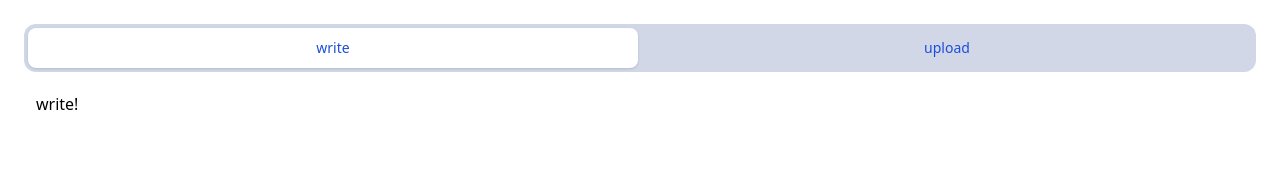
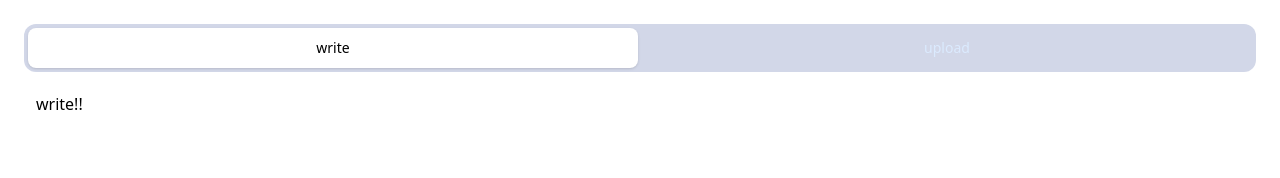
Before and after one commit to Onur169/vuegolith, a Vue app in the folder frontend/: page / in a window 1280 px wide. Shown: the top 178 px of the page. Built offline with nearby package versions, Linux system fonts and the light colour scheme.

Commit message:
refactor

```diff
--- a/frontend/src/App.vue
+++ b/frontend/src/App.vue
@@ -1,52 +1,23 @@
 <template>
   <div class="flex flex-col justify-center w-full p-6">
-    <TabGroup>
-      <TabList class="flex space-x-1 rounded-xl bg-blue-900/20 p-1">
-        <Tab
-          v-for="tab in tabs"
-          as="template"
-          :key="tab.id"
-          v-slot="{ selected }"
-        >
-          <button
-            :class="[
-              'w-full rounded-lg py-2.5 text-sm font-medium leading-5 text-blue-700 focus:outline-none',
-              selected
-                ? 'bg-white shadow'
-                : 'text-blue-100 hover:bg-white/[0.12] hover:text-white',
-            ]"
-          >
-            {{ tab.name }}
-          </button>
-        </Tab>
-      </TabList>
-
-      <TabPanels class="mt-2">
-        <TabPanel
-          v-for="(tab, idx) in tabs"
-          :key="idx"
-          :class="['rounded-xl bg-white p-3']"
-        >
-          <div v-if="tab.name == 'write'">write!</div>
-          <div v-if="tab.name == 'upload'">upload!</div>
-        </TabPanel>
-      </TabPanels>
-    </TabGroup>
+    <Tabs :tabs="tabs" />
   </div>
 </template>
 
-<script setup lang="tsx">
+<script setup lang="ts">
 import { ref } from "vue";
-import { TabGroup, TabList, Tab, TabPanels, TabPanel } from "@headlessui/vue";
+import Tabs from "./components/Tabs.vue";
 
 const tabs = ref([
   {
     name: "write",
     id: 1,
+    content: "write!!",
   },
   {
     name: "upload",
     id: 2,
+    content: "upload!",
   },
 ]);
 </script>
--- a/frontend/src/components/HelloWorld.vue
+++ /dev/null
@@ -1,38 +0,0 @@
-<script setup lang="ts">
-import { ref } from 'vue'
-
-defineProps<{ msg: string }>()
-
-const count = ref(0)
-</script>
-
-<template>
-  <h1>{{ msg }}</h1>
-
-  <div class="card">
-    <button type="button" @click="count++">count is {{ count }}</button>
-    <p>
-      Edit
-      <code>components/HelloWorld.vue</code> to test HMR
-    </p>
-  </div>
-
-  <p>
-    Check out
-    <a href="https://vuejs.org/guide/quick-start.html#local" target="_blank"
-      >create-vue</a
-    >, the official Vue + Vite starter
-  </p>
-  <p>
-    Install
-    <a href="https://github.com/vuejs/language-tools" target="_blank">Volar</a>
-    in your IDE for a better DX
-  </p>
-  <p class="read-the-docs">Click on the Vite and Vue logos to learn more</p>
-</template>
-
-<style scoped>
-.read-the-docs {
-  color: #888;
-}
-</style>
--- /dev/null
+++ b/frontend/src/components/Tabs.vue
@@ -0,0 +1,52 @@
+<template>
+  <TabGroup>
+    <TabList class="flex space-x-1 rounded-xl bg-blue-900/20 p-1">
+      <Tab
+        v-for="tab in tabs"
+        :key="tab.id"
+        v-slot="{ selected }"
+        as="template"
+      >
+        <button
+          :class="[
+            'w-full rounded-lg py-2.5 text-sm font-medium leading-5 focus:outline-none',
+            selected
+              ? 'bg-white shadow'
+              : 'text-blue-100 hover:bg-white/[0.12] hover:text-white',
+          ]"
+          @click="handleTabBtnClick(tab)"
+        >
+          {{ tab.name }}
+        </button>
+      </Tab>
+    </TabList>
+    <TabPanels class="mt-2">
+      <TabPanel
+        v-for="(tab, idx) in tabs"
+        :key="idx"
+        :class="['rounded-xl bg-white p-3']"
+      >
+        <div v-if="activeTab === tab.name">{{ tab.content }}</div>
+      </TabPanel>
+    </TabPanels>
+  </TabGroup>
+</template>
+
+<script setup lang="ts">
+import { ref } from "vue";
+import { TabGroup, TabList, Tab, TabPanels, TabPanel } from "@headlessui/vue";
+
+export interface TabItem {
+  name: string;
+  id: number;
+  content: string;
+}
+
+const { tabs } = defineProps<{
+  tabs: TabItem[];
+}>();
+
+const handleTabBtnClick = (tab: TabItem) => (activeTab.value = tab.name);
+
+const activeTab = ref(tabs.length > 0 ? tabs[0].name : null);
+</script>
```
